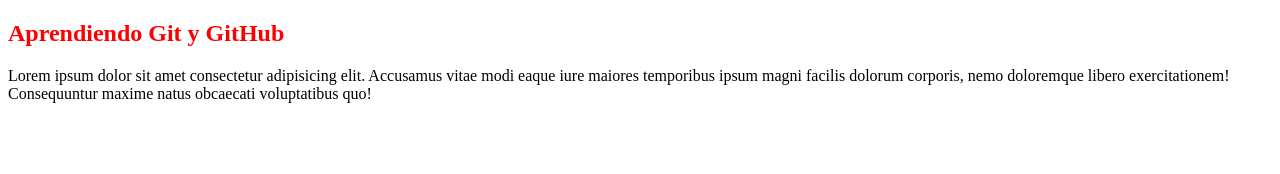
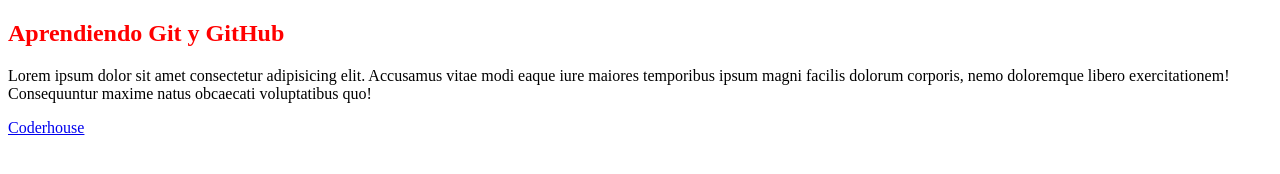
Before and after one commit to sperinesr/Coder-Demo, a plain HTML site: page index.html in a window 1280 px wide. Drawn offline with Linux system fonts and the light colour scheme.

Commit message:
link agregado

```diff
--- a/index.html
+++ b/index.html
@@ -11,6 +11,7 @@
         <section>
             <h1>Aprendiendo Git y GitHub</h1>
             <p>Lorem ipsum dolor sit amet consectetur adipisicing elit. Accusamus vitae modi eaque iure maiores temporibus ipsum magni facilis dolorum corporis, nemo doloremque libero exercitationem! Consequuntur maxime natus obcaecati voluptatibus quo!</p>
+            <a href="https://www.coderhouse.com">Coderhouse</a>
         </section>
     </main>
 </body>
```
